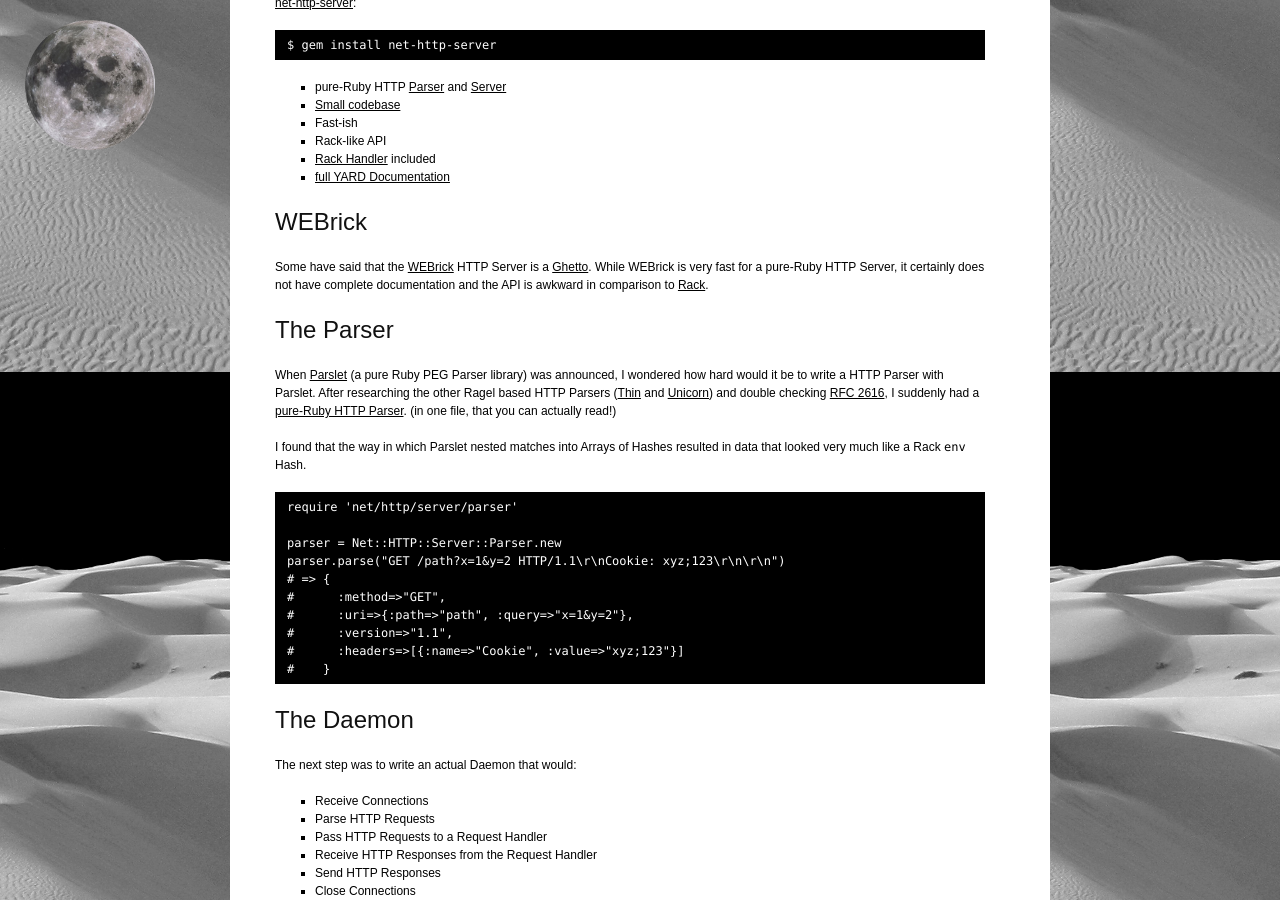
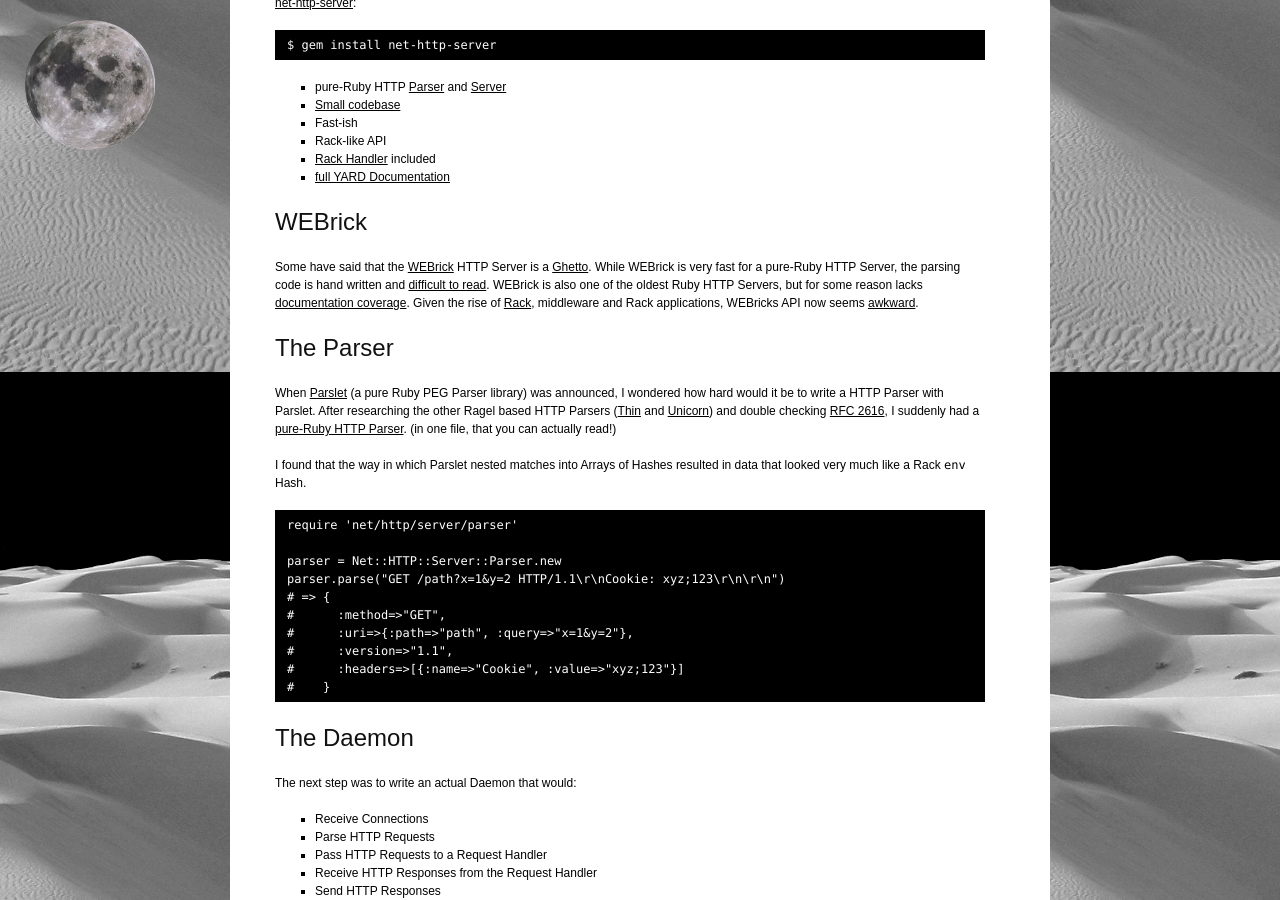
Before and after one commit to postmodern/postmodern.github.io, a Jekyll site: the page built from _posts/2011-05-08-dont-like-webrick-try-net-http-server.md, in a window 1280 px wide and 900 px high, scrolled down 396 px. Built offline with Jekyll 4.4.1, drawn with Linux system fonts in a browser that asks for light colours; comment, search, counter and statistics services are not loaded.

Commit message:
Clarified the crufty parts of WEBrick with links.

```diff
--- a/_posts/2011-05-08-dont-like-webrick-try-net-http-server.md
+++ b/_posts/2011-05-08-dont-like-webrick-try-net-http-server.md
@@ -26,9 +26,12 @@
 
 Some have said that the [WEBrick](http://www.ruby-doc.org/stdlib/libdoc/webrick/rdoc/index.html)
 HTTP Server is a [Ghetto](http://www.mikeperham.com/2010/11/22/the-ruby-stdlib-is-a-ghetto/).
-While WEBrick is very fast for a pure-Ruby HTTP Server, it certainly does not
-have complete documentation and the API is awkward in comparison to
-[Rack](http://rack.rubyforge.org/).
+While WEBrick is very fast for a pure-Ruby HTTP Server, the parsing code is
+hand written and [difficult to read](https://github.com/ruby/ruby/blob/trunk/lib/webrick/httprequest.rb#L256-414).
+WEBrick is also one of the oldest Ruby HTTP Servers, but for some reason
+lacks [documentation coverage](http://www.ruby-doc.org/stdlib/libdoc/webrick/rdoc/classes/WEBrick/HTTPServer.html).
+Given the rise of [Rack](http://rack.rubyforge.org/), middleware
+and Rack applications, WEBricks API now seems [awkward](http://segment7.net/projects/ruby/WEBrick/servlets.html).
 
 ## The Parser
 
```
